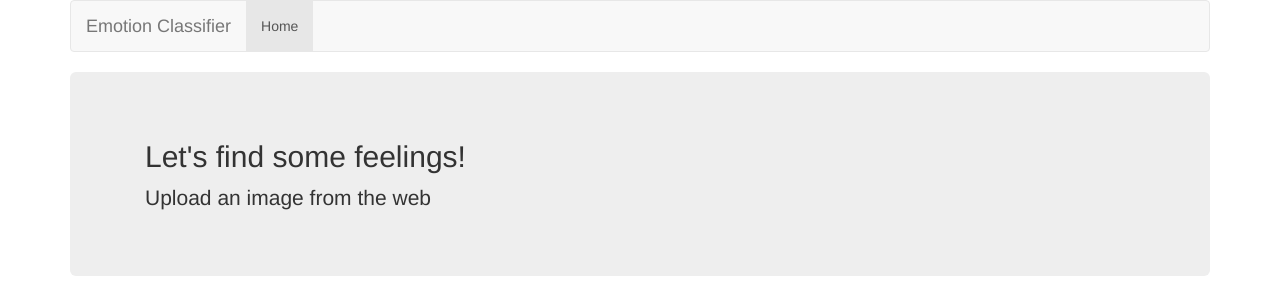
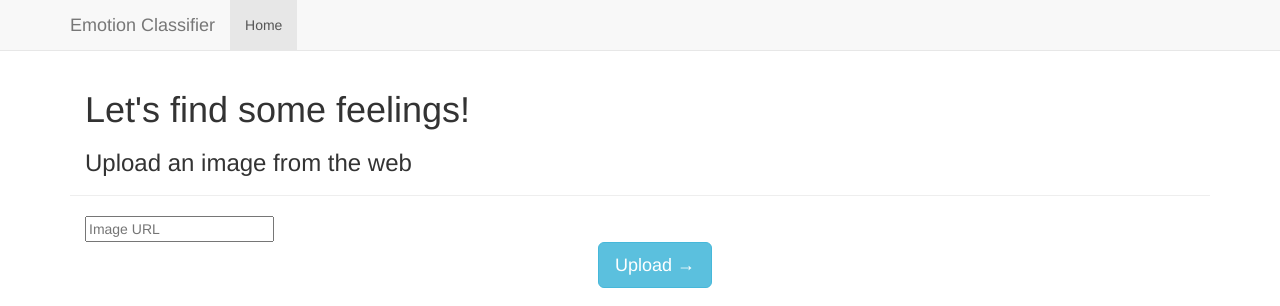
Before and after one commit to cmgreen210/facial-expression-project, a Django app: page /emotion/ in a window 1280 px wide. Shown: the top 306 px of the page. Run offline with Django 3.2, Linux system fonts and the light colour scheme; parts of the project's set-up code (start-up, migrations or seed data) failed here and were passed over; some libraries are stand-ins or nearby versions.

Commit message:
front end improvements

```diff
--- a/emotion/static/emotion/css/my.css
+++ b/emotion/static/emotion/css/my.css
@@ -8,3 +8,41 @@
     margin-left: auto;
     margin-right: auto;
 }
+
+/* Sticky footer styles
+-------------------------------------------------- */
+html {
+  position: relative;
+  min-height: 100%;
+}
+body {
+  /* Margin bottom by footer height */
+  margin-bottom: 60px;
+  padding-bottom: 60px;
+}
+
+.footer {
+  position: absolute;
+  bottom: 0;
+  width: 100%;
+  /* Set the fixed height of the footer here */
+  height: 60px;
+  background-color: #f5f5f5;
+}
+
+
+body > .container {
+  padding: 30px 15px 0;
+}
+.container .text-muted {
+  margin: 20px 0;
+}
+
+.footer > .container {
+  padding-right: 15px;
+  padding-left: 15px;
+}
+
+code {
+  font-size: 80%;
+}
--- a/emotion/templates/emotion/example_image.html
+++ b/emotion/templates/emotion/example_image.html
@@ -2,7 +2,9 @@
 
 <div class="col-sm-4">
     {% with 'image/'|add:title|lower|add:'.jpg' as path %}
-        <h3>{{ title }}</h3>
-        <img src="{% static path %}" class="img-responsive img-thumbnail">
+        <h3 align="center">{{ title }}</h3>
+        <div align="center">
+            <img src="{% static path %}" class="img-responsive img-thumbnail" align="center">
+        </div>
     {% endwith %}
 </div>
--- a/emotion/templates/emotion/index.html
+++ b/emotion/templates/emotion/index.html
@@ -3,14 +3,15 @@
 <html>
 <head lang="en">
     <meta charset="UTF-8">
-    <title>FEC</title>
+    <title>Emotion Classifier</title>
     <link rel="stylesheet" type="text/css" href="{% static "emotion/css/bootstrap.min.css" %}">
+    <link rel="stylesheet" type="text/css" href="{% static "emotion/css/my.css" %}">
 </head>
 <body>
     <div class="container">
         <!-- Static navbar -->
-          <nav class="navbar navbar-default">
-            <div class="container-fluid">
+          <nav class="navbar navbar-default navbar-fixed-top">
+            <div class="container">
               <div class="navbar-header">
                 <button type="button" class="navbar-toggle collapsed" data-toggle="collapse" data-target="#navbar" aria-expanded="false" aria-controls="navbar">
                   <span class="sr-only">Toggle navigation</span>
@@ -29,10 +30,10 @@
           </nav>
 
           <!-- Main jumbotron for a primary marketing message or call to action -->
-        <div class="jumbotron">
+        <div class="page-header">
           <div class="container">
-            <h2>{% block jumbo_title %}Let's find some feelings!{% endblock %}</h2>
-            {% block jumbo_content %}<p>Upload an image from the web</p>{% endblock %}
+            <h1>{% block jumbo_title %}Let's find some feelings!{% endblock %}</h1>
+            {% block jumbo_content %}<h3>Upload an image from the web</h3>{% endblock %}
           </div>
         </div>
 
@@ -40,6 +41,11 @@
         {% block content %}
         {% endblock %}
     </div>
+    <footer class="footer">
+      <div class="container">
+        <p class="text-muted"></p>
+      </div>
+    </footer>
     <script src="{% static "emotion/js/jquery-2.1.3.min.js" %}"></script>
     <script src="{% static "emotion/js/bootstrap.min.js" %}"></script>
 </body>
--- a/emotion/templates/emotion/media_upload.html
+++ b/emotion/templates/emotion/media_upload.html
@@ -3,6 +3,7 @@
 {% load staticfiles %}
 
 {% block content %}
+    <div class="container">
         <div class="row-fluid">
             <form action="{% url 'image' %}" method="post">
                 <div class="form-group">
@@ -23,9 +24,12 @@
                 </div>
             </form>
         </div>
+        <hr>
         <div class="row">
+            <h2 align="center">Examples</h2>
             {% include "emotion/example_image.html" with title="Happy" %}
             {% include "emotion/example_image.html" with title="Sad" %}
             {% include "emotion/example_image.html" with title="Surprised" %}
         </div>
+    </div>
 {% endblock %}
```
Lines whose indentation alone changed are shown as unchanged.
